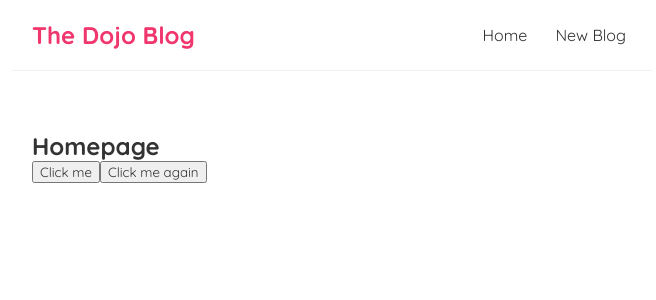
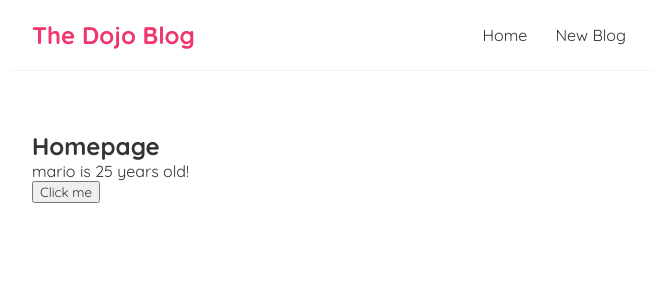
Before and after one commit to Alun-Price/dojo-blog, a React (Create React App) app: page / in a window 1280 px wide. Shown: the top 300 px of the page, without its empty margins (308-964 px from the left). Built offline with nearby package versions, Linux system fonts and the light colour scheme.

Commit message:
8 Added useState hook (setName and setAge) to the Home component

```diff
--- a/src/Home.js
+++ b/src/Home.js
@@ -1,19 +1,22 @@
+import { useState } from "react";
+
 const Home = () => {
-  const handleClick = (e) => {
-    console.log("hello, ninjas", e);
-  };
+  //let name = "mario";
+  const [name, setName] = useState("mario");
+  const [age, setAge] = useState(25);
 
-  const handleClickAgain = (name, e) => {
-    console.log("hello, " + name, e.target);
+  const handleClick = () => {
+    setName("luigi");
+    setAge(30);
   };
 
   return (
     <div className="home">
       <h2>Homepage</h2>
+      <p>
+        {name} is {age} years old!
+      </p>
       <button onClick={handleClick}>Click me</button>
-      <button onClick={(e) => handleClickAgain("Mario", e)}>
-        Click me again
-      </button>
     </div>
   );
 };
```
